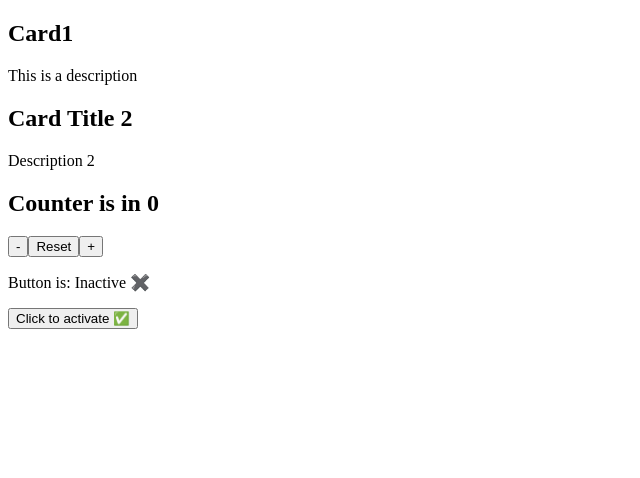
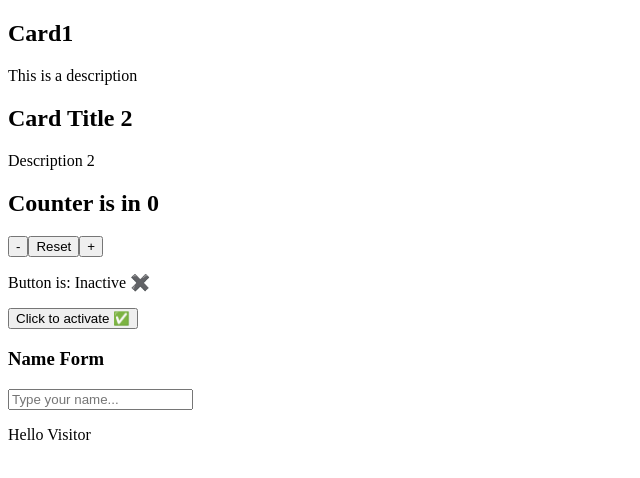
Before and after one commit to jorgechauxjr/react-course, a React (Vite) app in the folder my-app/: page / in a window 1280 px wide. Shown: the top 478 px of the page, without its empty margins (0-640 px from the left). Built offline with nearby package versions, Linux system fonts and the light colour scheme.

Commit message:
[Add] 6 Input: events and states in react

```diff
--- a/my-app/src/App.jsx
+++ b/my-app/src/App.jsx
@@ -1,5 +1,6 @@
 import Card from './components/Card'
 import Counter from './components/Counter'
+import NameForm from './components/NameForm'
 import ToggleButton from './components/ToggleButton'
 
 function App() {
@@ -10,6 +11,7 @@ function App() {
       <Card title="Card Title 2" description="Description 2" />
       <Counter />
       <ToggleButton />
+      <NameForm />
     </section>
   )
 }
--- /dev/null
+++ b/my-app/src/components/NameForm.jsx
@@ -0,0 +1,24 @@
+import { useState } from "react";
+
+const NameForm = () => {
+    const [name, setname] = useState("");
+
+    const handleChange = (event) => {
+        setname(event.target.value)
+    }
+
+    return (
+        <>
+            <h3>Name Form</h3>
+            <input
+                type="text"
+                placeholder="Type your name..."
+                value={name}
+                onChange={handleChange}
+            />
+            <p>Hello {name || "Visitor"}</p>
+        </>
+    );
+}
+
+export default NameForm;
```
